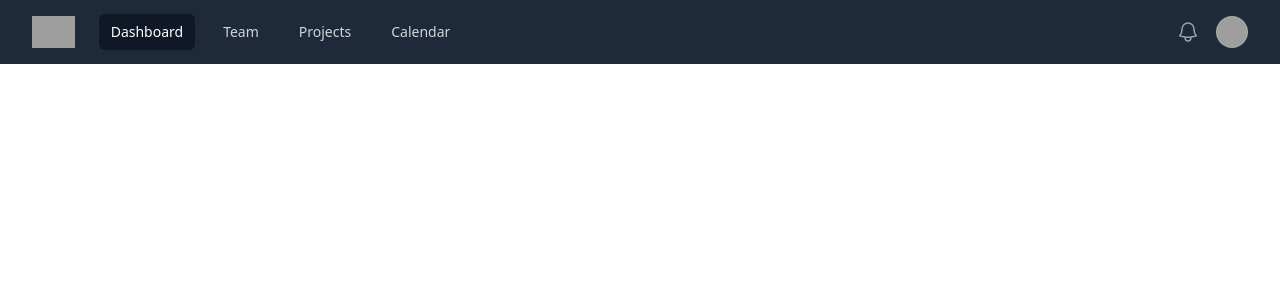
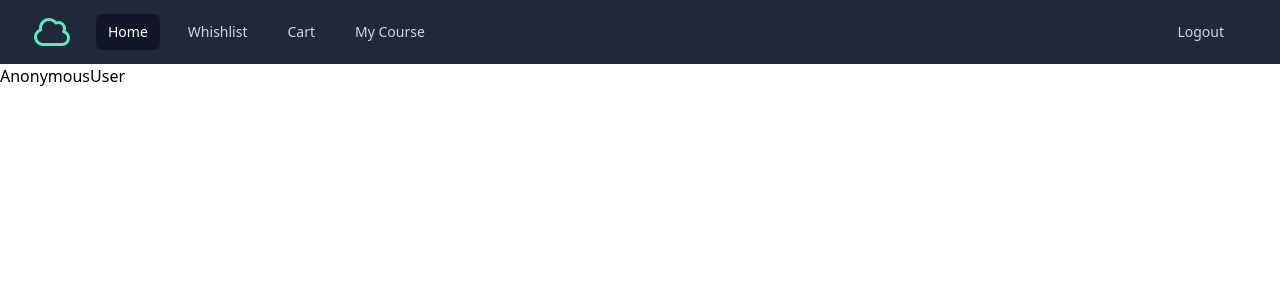
Before and after one commit to anasmuhd01/course_cloud, a Django app: template student/templates/homepage.html in a window 1280 px wide. Shown: the top 300 px of the page. Run offline with Django 5.2, Linux system fonts and the light colour scheme; the template is opened without the code that fills it, so the values that code supplies are empty; some libraries are stand-ins or nearby versions; grey boxes are pictures that could not be loaded.

Commit message:
all files

```diff
--- a/student/templates/base.html
+++ b/student/templates/base.html
@@ -6,8 +6,11 @@
     <meta name="viewport" content="width=device-width, initial-scale=1.0">
 
 
-    <title>Document</title>
+    <title>Course Cloud</title>
     <script src="https://cdn.jsdelivr.net/npm/@tailwindcss/browser@4"></script>
+    <link rel="stylesheet" href="https://cdnjs.cloudflare.com/ajax/libs/font-awesome/7.0.1/css/all.min.css"
+        integrity="sha512-2SwdPD6INVrV/lHTZbO2nodKhrnDdJK9/kg2XD1r9uGqPo1cUbujc+IYdlYdEErWNu69gVcYgdxlmVmzTWnetw=="
+        crossorigin="anonymous" referrerpolicy="no-referrer" />
 
 </head>
 
@@ -36,25 +39,31 @@
                 </div>
                 <div class="flex flex-1 items-center justify-center sm:items-stretch sm:justify-start">
                     <div class="flex shrink-0 items-center">
-                    <img src="https://tailwindcss.com/plus-assets/img/logos/mark.svg?color=indigo&shade=500"
-                        alt="Your Company" class="h-8 w-auto" />
+                        <i class="fa-regular fa-cloud fa-2xl" style="color: rgb(99, 230, 190);"></i>
                     </div>
                     <div class="hidden sm:ml-6 sm:block">
                         <div class="flex space-x-4">
                             <!-- Current: "bg-gray-900 text-white", Default: "text-gray-300 hover:bg-white/5 hover:text-white" -->
                             <a href="#" aria-current="page"
-                            class="rounded-md bg-gray-900 px-3 py-2 text-sm font-medium text-white">Dashboard</a>
+                                class="rounded-md bg-gray-900 px-3 py-2 text-sm font-medium text-white">Home</a>
+
                             <a href="#"
-                            class="rounded-md px-3 py-2 text-sm font-medium text-gray-300 hover:bg-white/5 hover:text-white">Team</a>
+                                class="rounded-md px-3 py-2 text-sm font-medium text-gray-300 hover:bg-white/5 hover:text-white">Whishlist</a>
                             <a href="#"
-                            class="rounded-md px-3 py-2 text-sm font-medium text-gray-300 hover:bg-white/5 hover:text-white">Projects</a>
+                                class="rounded-md px-3 py-2 text-sm font-medium text-gray-300 hover:bg-white/5 hover:text-white">Cart</a>
                             <a href="#"
-                            class="rounded-md px-3 py-2 text-sm font-medium text-gray-300 hover:bg-white/5 hover:text-white">Calendar</a>
+                                class="rounded-md px-3 py-2 text-sm font-medium text-gray-300 hover:bg-white/5 hover:text-white">My
+                                Course</a>
                         </div>
                     </div>
                 </div>
                 <div class="absolute inset-y-0 right-0 flex items-center pr-2 sm:static sm:inset-auto sm:ml-6 sm:pr-0">
-                <button type="button"
+
+
+                    <a href="{% url 'logout' %}"
+                        class="rounded-md px-3 py-2 text-sm font-medium text-gray-300 hover:bg-white/5 hover:text-white">Logout</a>
+
+                    <!-- <button type="button"
                         class="relative rounded-full p-1 text-gray-400 focus:outline-2 focus:outline-offset-2 focus:outline-indigo-500">
                         <span class="absolute -inset-1.5"></span>
                         <span class="sr-only">View notifications</span>
@@ -64,7 +73,7 @@
                                 d="M14.857 17.082a23.848 23.848 0 0 0 5.454-1.31A8.967 8.967 0 0 1 18 9.75V9A6 6 0 0 0 6 9v.75a8.967 8.967 0 0 1-2.312 6.022c1.733.64 3.56 1.085 5.455 1.31m5.714 0a24.255 24.255 0 0 1-5.714 0m5.714 0a3 3 0 1 1-5.714 0"
                                 stroke-linecap="round" stroke-linejoin="round" />
                         </svg>
-                </button>
+                    </button> -->
 
                     <!-- Profile dropdown -->
                     <el-dropdown class="relative ml-3">
@@ -72,8 +81,7 @@
                             class="relative flex rounded-full focus-visible:outline-2 focus-visible:outline-offset-2 focus-visible:outline-indigo-500">
                             <span class="absolute -inset-1.5"></span>
                             <span class="sr-only">Open user menu</span>
-                        <img src="https://images.unsplash.com/photo-1472099645785-5658abf4ff4e?ixlib=rb-1.2.1&ixid=eyJhcHBfaWQiOjEyMDd9&auto=format&fit=facearea&facepad=2&w=256&h=256&q=80"
-                            alt="" class="size-8 rounded-full bg-gray-800 outline -outline-offset-1 outline-white/10" />
+
                         </button>
 
                         <el-menu anchor="bottom end" popover
@@ -106,6 +114,10 @@
             </div>
         </el-disclosure>
     </nav>
+    {% block base %}
+
+
+    {% endblock base %}
 
 </body>
 
--- a/student/templates/homepage.html
+++ b/student/templates/homepage.html
@@ -1,6 +1,6 @@
 {% extends 'base.html' %}
 {% block base %}
 
-<h1>hello world</h1>
+<h1>{{request.user}}</h1>
 
 {% endblock base %}
--- a/student/urls.py
+++ b/student/urls.py
@@ -2,5 +2,7 @@ from django.urls import path
 from student.views import *
 
 urlpatterns = [
-    path('signup',SignupView.as_view(),name='signup')
+    path('signup',SignupView.as_view(),name='signup'),
+    path('logout',LogoutView.as_view(),name='logout'),
+    path('cchome',CCHomeView.as_view(),name='cchome'),
 ]
```
Also changed, not shown: course_cloud/settings.py (+6 -1 lines), student/views.py (+18 -2 lines), db.sqlite3. Lines whose indentation alone changed are shown as unchanged.
